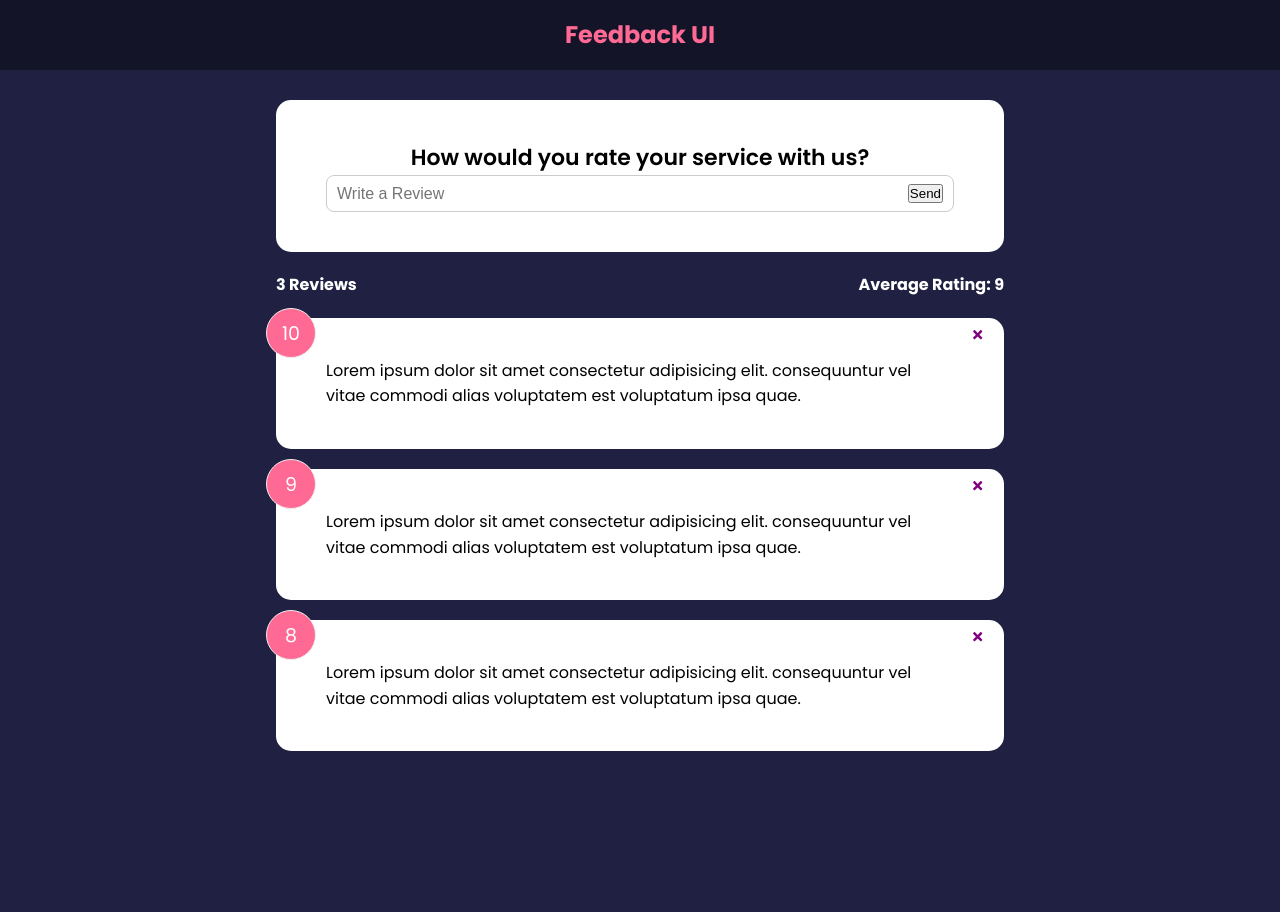
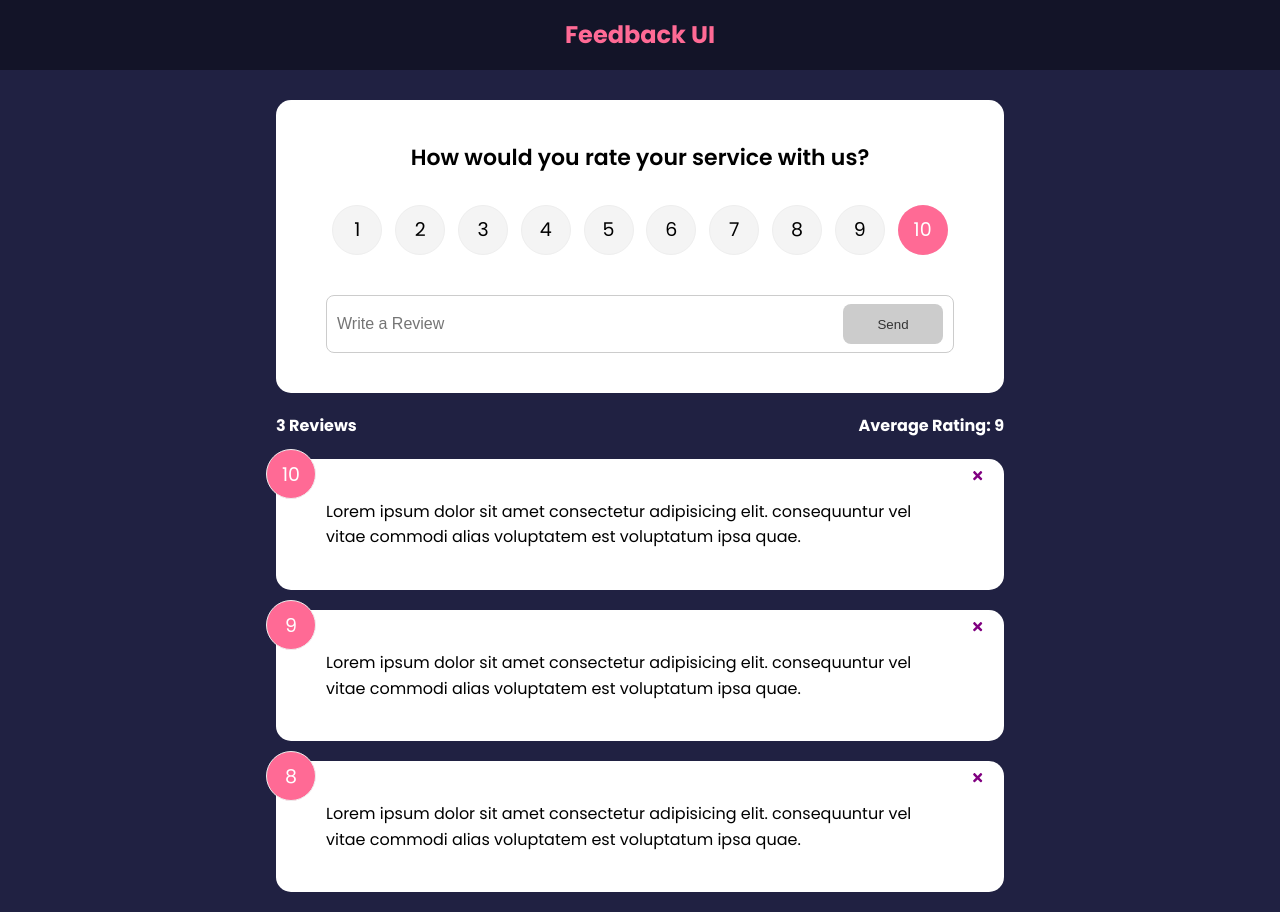
Before and after one commit to VenexCon/Feedback-App, a React (Create React App) app: page / in a window 1280 px wide. Before the commit the page ends 800 px from the top, so only its background shows below. Built offline with nearby package versions, Linux system fonts and the light colour scheme.

Commit message:
<feat> created submit functions and animated feedback

```diff
--- a/package.json
+++ b/package.json
@@ -6,10 +6,12 @@
     "@testing-library/jest-dom": "^5.16.5",
     "@testing-library/react": "^13.4.0",
     "@testing-library/user-event": "^13.5.0",
+    "framer-motion": "^4.1.17",
     "react": "^18.2.0",
     "react-dom": "^18.2.0",
     "react-icons": "^4.4.0",
     "react-scripts": "5.0.1",
+    "uuid": "^9.0.0",
     "web-vitals": "^2.1.4"
   },
   "scripts": {
--- a/src/App.js
+++ b/src/App.js
@@ -1,3 +1,4 @@
+import { v4 as uuidv4 } from "uuid";
 import { useState } from "react";
 import Header from "./components/Header";
 import FeedbackList from "./components/FeedbackList";
@@ -7,6 +8,11 @@ import FeedbackForm from "./components/FeedbackForm";
 
 function App() {
   const [feedback, setFeedback] = useState(FeedbackData);
+
+  const addFeedback = (newFeedback) => {
+    newFeedback.id = uuidv4();
+    setFeedback([newFeedback, ...feedback]);
+  };
 
   const deleteFeedback = (id) => {
     if (window.confirm("Are you sure?")) {
@@ -18,7 +24,7 @@ function App() {
     <>
       <Header />
       <div className="container">
-        <FeedbackForm />
+        <FeedbackForm handleAdd={addFeedback} />
         <FeedbackStats feedback={feedback} />
         <FeedbackList feedback={feedback} handleDelete={deleteFeedback} />
       </div>
--- a/src/components/FeedbackForm.jsx
+++ b/src/components/FeedbackForm.jsx
@@ -1,26 +1,59 @@
 import Card from "./shared/Card"
+import RatingSelect from "./RatingSelect"
+import Button from "./shared/Button"
 import {useState} from 'react'
 
 
-function FeedbackForm() {
+function FeedbackForm({handleAdd}) {
+
 const [text, setText] = useState('')
+const [btnDisabled, setBtnDisabled] = useState(true)
+const [message, setMessage] = useState('')
+const [rating, setRating] = useState(10)
 
 const handleTextChange = (e) =>{
+  if(text === ''){
+    setBtnDisabled (true) ;
+    setMessage(null)
+  } else if (text !== '' && text.trim().length <= 10 ) {
+    setMessage('Text must be at least 10 characters')
+    setBtnDisabled(true)
+  } else {
+    setMessage(null)
+    setBtnDisabled(false)
+  }
+
     setText(e.target.value)
 }
 
+  const handleSubmit = (e) => {
+    e.preventDefault()
+    if(text.trim().length > 10) {
+      const newFeedback  ={
+        text,
+        rating
+      }
+
+      handleAdd(newFeedback)
+      setText('')
+    }
+  }
+
   return (
     <Card>
-        <form >
+        <form onSubmit={handleSubmit} >
             <h2>How would you rate your service with us?</h2>
-            {/* @todo - rating select component */}
+            <RatingSelect select = {(rating) => {
+              setRating(rating)
+            }} />
             <div className="input-group">
                 <input onChange={handleTextChange}
                 type="text"
                 placeholder="Write a Review"
                 value={text} />
-                <button type="submit">Send</button>
+                <Button type= 'submit' isDisabled = {btnDisabled}> Send </Button>
             </div>
+            {message && <div className="message">{message}</div>}
         </form>
     </Card>
   )
--- a/src/components/FeedbackList.jsx
+++ b/src/components/FeedbackList.jsx
@@ -1,12 +1,33 @@
 import PropTypes from 'prop-types'
 import FeedbackItem from "./FeedbackItem"
+import {motion, AnimatePresence} from 'framer-motion'
 
 function FeedbackList({feedback, handleDelete}) { //App passes in feedback data
     if (!feedback || feedback.length === 0) {
         return <p>No Feedback yet</p>
     }
 
-  return (
+    return (
+    <div className="feedback-list">
+        <AnimatePresence>
+        {feedback.map((item) => (
+            <motion.div
+            key={item.id}
+            initial= {{opacity: 0}}
+            animate = {{opacity: 1}}
+            exit = {{opacity: 0}}
+            >
+            <FeedbackItem
+            key={item.id}
+            item = {item}
+            handleDelete ={handleDelete}  />
+            </motion.div>
+        ))}
+        </AnimatePresence>
+    </div>
+  )
+
+  /* return (
     <div className="feedback-list">
         {feedback.map((item) => (
             <FeedbackItem
@@ -15,7 +36,9 @@ function FeedbackList({feedback, handleDelete}) { //App passes in feedback data
             handleDelete ={handleDelete}  />
         ))}
     </div>
-  )
+  ) */
+
+
 }
 
 FeedbackList.propTypes = {
--- /dev/null
+++ b/src/components/RatingSelect.jsx
@@ -0,0 +1,32 @@
+import {useState} from 'react'
+
+
+function RatingSelect({select}) {
+
+    const [selected, setSelected] = useState(10)
+
+    const handleChange = (e) => {
+        setSelected(+e.currentTarget.value)
+        select(+e.currentTarget.value)
+    }
+
+  return (
+    <ul className='rating'>
+      {Array.from({ length: 10 }, (_, i) => (
+        <li key={`rating-${i + 1}`}>
+          <input
+            type='radio'
+            id={`num${i + 1}`}
+            name='rating'
+            value={i + 1}
+            onChange={handleChange}
+            checked={selected === i + 1}
+          />
+          <label htmlFor={`num${i + 1}`}>{i + 1}</label>
+        </li>
+      ))}
+    </ul>
+  )
+}
+
+export default RatingSelect
--- /dev/null
+++ b/src/components/shared/Button.jsx
@@ -0,0 +1,25 @@
+import PropTypes from 'prop-types'
+
+function Button({children, version, type, isDisabled}) {
+  return (
+    <button type = {type}
+    disabled = {isDisabled}
+    className = {`btn btn-${version}`}>
+        {children}
+    </button>
+  )
+}
+
+Button.defaultProps = {
+    version: 'primary',
+    type: 'button',
+    isDisabled: false,
+}
+
+Button.propTypes = {
+    children: PropTypes.node.isRequired,
+    version: PropTypes.string,
+    type: PropTypes.string,
+    isDisabled: PropTypes.bool,
+}
+export default Button
```
Also changed, not shown: 1 other file (tests, documents, lock files or other folders).
